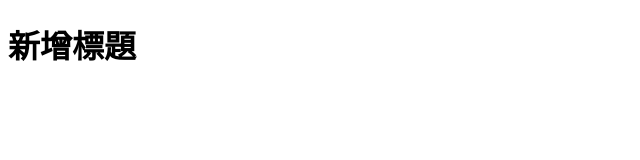
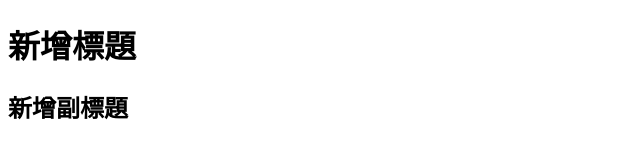
Before and after one commit to gonsakon/test0915, a plain HTML site: page index.html in a window 1280 px wide. Shown: the whole page, without its empty margins (0-640 px from the left). Drawn offline with Linux system fonts and the light colour scheme.

Commit message:
新增副標題

```diff
--- a/index.html
+++ b/index.html
@@ -7,5 +7,6 @@
 </head>
 <body>
     <h1>新增標題</h1>
+    <h2>新增副標題</h2>
 </body>
 </html>
```
